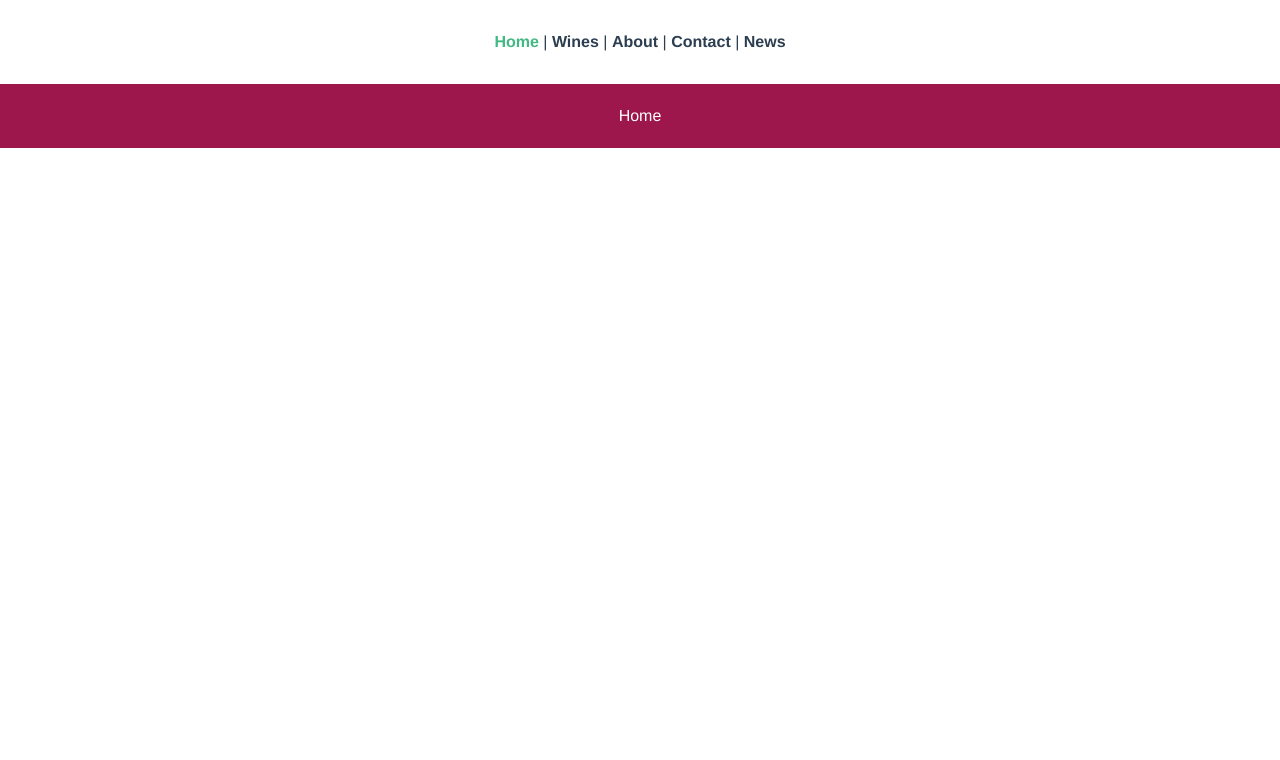
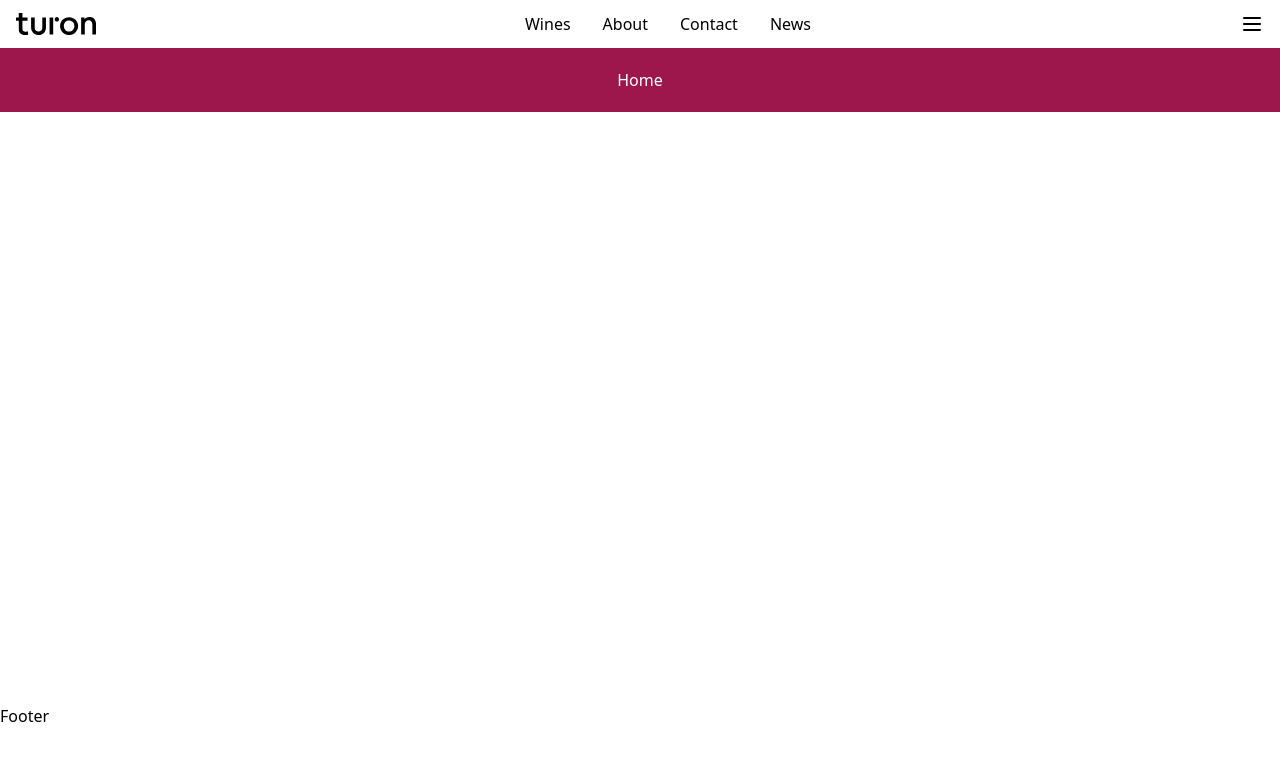
Before and after one commit to markradomski/turon-wines, a Vue app: page / in a window 1280 px wide. Shown: the top 760 px of the page. Built offline with nearby package versions, Linux system fonts and the light colour scheme.

Commit message:
add grid layout

```diff
--- a/src/App.vue
+++ b/src/App.vue
@@ -1,33 +1,76 @@
 <template>
-  <div id="nav">
-    <router-link :to="{ name: 'Home' }">Home</router-link> |
-    <router-link :to="{ name: 'Wines' }">Wines</router-link> |
-    <router-link :to="{ name: 'About' }">About</router-link> |
-    <router-link :to="{ name: 'Contact' }">Contact</router-link> |
-    <router-link :to="{ name: 'News' }">News</router-link>
+  <div class="grid grid-rows-layout min-h-screen">
+    <header class="h-12">
+      <div class="flex items-center justify-between">
+        <router-link
+          :to="{ name: 'Home' }"
+          class="
+            flex
+            justify-center
+            max-w-[7rem]
+            items-center
+            w-full
+            h-12
+            px-4
+            py-2
+          "
+        >
+          <img src="./assets/img/turon-logo.svg" alt="Turon Wines" />
+        </router-link>
+        <nav>
+          <ul class="flex items-center w-full">
+            <li>
+              <router-link
+                :to="{ name: 'Wines' }"
+                class="
+                  px-4
+                  py-3
+                  hover:text-gray-300
+                  transition-colors
+                  duration-200
+                "
+                >Wines</router-link
+              >
+            </li>
+            <li>
+              <router-link :to="{ name: 'About' }" class="px-4 py-3"
+                >About</router-link
+              >
+            </li>
+            <li>
+              <router-link :to="{ name: 'Contact' }" class="px-4 py-3"
+                >Contact</router-link
+              >
+            </li>
+            <li>
+              <router-link :to="{ name: 'News' }" class="px-4 py-3"
+                >News</router-link
+              >
+            </li>
+          </ul>
+        </nav>
+        <div class="flex justify-center items-center h-12 px-4">
+          <svg
+            xmlns="http://www.w3.org/2000/svg"
+            class="h-6 w-6"
+            fill="none"
+            viewBox="0 0 24 24"
+            stroke="currentColor"
+          >
+            <path
+              stroke-linecap="round"
+              stroke-linejoin="round"
+              stroke-width="2"
+              d="M4 6h16M4 12h16M4 18h16"
+            />
+          </svg>
+        </div>
+      </div>
+    </header>
+
+    <router-view />
+    <footer class="h-foo">Footer</footer>
   </div>
-  <router-view />
 </template>
 
-<style>
-#app {
-  font-family: Avenir, Helvetica, Arial, sans-serif;
-  -webkit-font-smoothing: antialiased;
-  -moz-osx-font-smoothing: grayscale;
-  text-align: center;
-  color: #2c3e50;
-}
-
-#nav {
-  padding: 30px;
-}
-
-#nav a {
-  font-weight: bold;
-  color: #2c3e50;
-}
-
-#nav a.router-link-exact-active {
-  color: #42b983;
-}
-</style>
+<style></style>
--- a/src/views/Home.vue
+++ b/src/views/Home.vue
@@ -1,5 +1,5 @@
 <template>
-  <div class="home">
+  <div>
     <HelloWorld msg="Home" />
   </div>
 </template>
--- a/tailwind.config.js
+++ b/tailwind.config.js
@@ -3,7 +3,14 @@ module.exports = {
   purge: ["./index.html", "./src/**/*.{vue,js,ts,jsx,tsx}"],
   darkMode: false, // or 'media' or 'class'
   theme: {
-    extend: {},
+    extend: {
+      gridTemplateRows: {
+        layout: "3rem 1fr 6rem",
+      },
+      height: {
+        foo: "100px",
+      },
+    },
   },
   variants: {
     extend: {},
```
Also changed, not shown: src/assets/img/turon-logo.svg (added).
